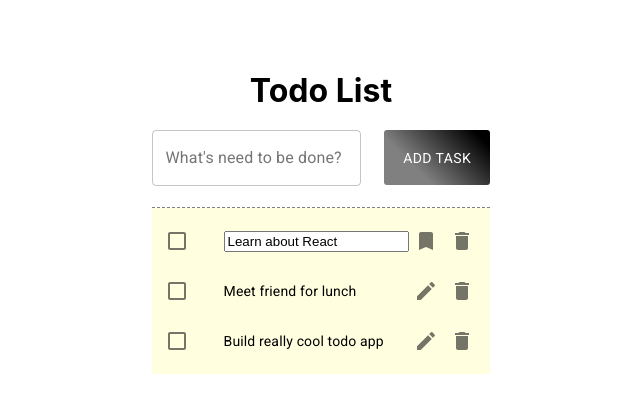
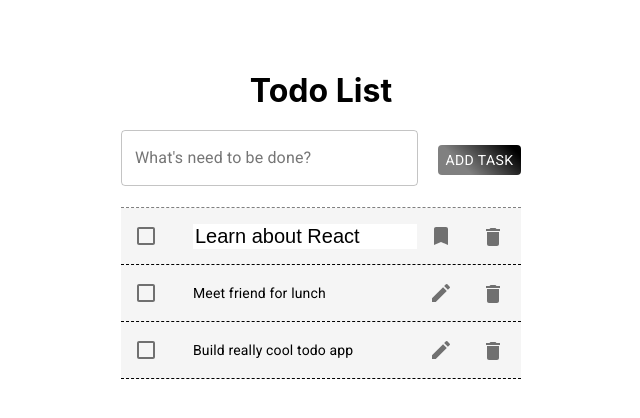
Before and after one commit to quanmeo1406/react-todo-app, a React (Create React App) app: page / in a window 1280 px wide. Both pictures are taken after a click on the button 745 px from the left and 241 px from the top of the page. Shown: the top 418 px of the page, without its empty margins (319-959 px from the left). Built offline with nearby package versions, Linux system fonts and the light colour scheme.

Commit message:
material ui styling done

```diff
--- a/src/App.css
+++ b/src/App.css
@@ -1,26 +1,6 @@
 ul {
   list-style: none;
   width: 400px;
-}
-
-li {
-  background: lightyellow;
-  padding: 10px;
-  border: 1px solid black;
-  text-align: left;
-  display: flex;
-  justify-content: space-between;
-}
-
-li button {
-  background-color: transparent;
-  border: none;
-  align-self: flex-end;
-}
-
-li button:hover {
-  background-color: black;
-  color: white;
 }
 
 .wrapper {
@@ -43,16 +23,14 @@ h1 {
 .form__input {
   display: flex;
   width: 100%;
-  justify-content: space-between;
   border-bottom: 1px dashed gray;
   padding-bottom: 10px;
   height: 67px;
 }
 
-.form__btn-wrapper {
-  margin-left: 20px;
+.form__edit-input {
+  outline: none;
+  border: none;
+  font-size: 20px;
+  width: 90%;
 }
-
-.notes__btns {
-  width: 35%;
-}
--- a/src/components/form.jsx
+++ b/src/components/form.jsx
@@ -1,7 +1,14 @@
 import  React, { useState, useEffect, useRef } from 'react';
 import TodoCreator from "./formInput";
 import TodoList from "./list";
+import { createMuiTheme } from "@material-ui/core/styles";
 
+
+const theme = createMuiTheme({
+    palette: {
+        primary: { main: '#000000' },
+    },
+});
 
 const Form = () => {
 
@@ -24,16 +31,22 @@ const Form = () => {
         }
     ]);
     const inputRef = useRef();
-    const noteRef = useRef();
+    const noteRef = useRef({});
     const [ isInputEmpty, setInputEmpty ] = useState(false)
 
 
-    const handleSubmit = (e) => {
+    const handleSubmit = e => {
         e.preventDefault();
         addTodo(newTodo);
         clearInput();
         inputRef.current.focus();
-    }
+    };
+
+    const preventSubmit = e => {
+        if (e.key === 'Enter') {
+            e.preventDefault();
+        }
+    };
 
     const addTodo = text => {
         if ( text !== '') {
@@ -41,6 +54,7 @@ const Form = () => {
             setNewTodo('')
             setTodos(newTodos);
         } else {
+            console.log('text', text)
             setInputEmpty(true);
         }
     };
@@ -53,7 +67,7 @@ const Form = () => {
 
     const completeTodo = inx => {
         const newTodos = [...todos];
-        newTodos[inx].isCompleted = true;
+        newTodos[inx].isCompleted = !newTodos[inx].isCompleted;
         setTodos(newTodos);
     };
 
@@ -66,7 +80,7 @@ const Form = () => {
     const saveTodo = (inx) => {
         const newTodos = [...todos];
         newTodos[inx].isEditing = !newTodos[inx].isEditing;
-        newTodos[inx].text = noteRef.current.value;
+        newTodos[inx].text = noteRef.current[inx].value;
         setTodos(newTodos);
     }
 
@@ -80,27 +94,31 @@ const Form = () => {
     }
 
     useEffect(() => {
-        console.log('use effect')
+
     }, [todos])
 
     return (
-        <form onSubmit={handleSubmit}>
+        <form onSubmit={handleSubmit} className="form">
 
                 <TodoCreator
+                    theme={theme}
                     todo={newTodo}
                     setTodo={setTodo}
                     clearInput={clearInput}
                     inputRef={inputRef}
                     isInputEmpty={isInputEmpty}
+                    preventSubmit={preventSubmit}
                 />
 
                 <TodoList
+                    theme={theme}
                     todos={todos}
                     completeTodo={completeTodo}
                     editTodo={editTodo}
                     deleteTodo={removeTodo}
                     saveTodo={saveTodo}
                     noteRef={noteRef}
+                    preventSubmit={preventSubmit}
                 />
             </form>
     )
--- a/src/components/formInput.jsx
+++ b/src/components/formInput.jsx
@@ -1,6 +1,6 @@
 import  React from 'react';
 import Button from "@material-ui/core/Button";
-import { makeStyles, createMuiTheme, ThemeProvider } from '@material-ui/core/styles';
+import { makeStyles, ThemeProvider } from '@material-ui/core/styles';
 import TextField from "@material-ui/core/TextField";
 import FormHelperText from '@material-ui/core/FormHelperText';
 import FormControl from '@material-ui/core/FormControl';
@@ -9,28 +9,19 @@ const useStyles = makeStyles({
     root: {
         background: 'linear-gradient(45deg, gray 30%, black 90%)',
         border: 0,
-        borderRadius: 3,
         color: 'white',
-        height: 55,
-        padding: '0 30px',
-        whiteSpace: 'nowrap'
-    },
-    mainInput: {
-        width: '90%'
+        height: 30,
+        padding: '0 10px',
+        whiteSpace: 'nowrap',
+        margin: '15px 0 0 20px',
     },
     label: {
-        width: '100%'
-    }
-});
-
-const theme = createMuiTheme({
-    palette: {
-        primary: { main: '#000000' }
+        width: '80%'
     }
 });
 
 
-const TodoCreator = ({ todo, setTodo, clearInput, inputRef, isInputEmpty }) => {
+const TodoCreator = ({ theme, todo, setTodo, clearInput, inputRef, isInputEmpty, preventSubmit }) => {
     const classes = useStyles();
 
     return (
@@ -45,8 +36,8 @@ const TodoCreator = ({ todo, setTodo, clearInput, inputRef, isInputEmpty }) => {
                         onChange={(e) => setTodo(e.target.value)}
                         onFocus={clearInput}
                         ref={inputRef}
-                        className={classes.mainInput}
                         aria-describedby="component-error-text"
+                        onKeyPress={preventSubmit}
                     />
 
                     { !isInputEmpty ?
@@ -57,8 +48,15 @@ const TodoCreator = ({ todo, setTodo, clearInput, inputRef, isInputEmpty }) => {
                         </>
                     }
                 </FormControl>
+                <Button
+                    type="submit"
+                    alt="add-note"
+                    className={classes.root}
+                    onKeyPress={preventSubmit}
+                >
+                    Add task
+                </Button>
             </ThemeProvider>
-            <Button type="submit" alt="add-note" className={classes.root}>Add task</Button>
         </div>
     )
 
--- a/src/components/list.jsx
+++ b/src/components/list.jsx
@@ -1,5 +1,5 @@
 import React from 'react';
-import { makeStyles } from '@material-ui/core/styles';
+import { makeStyles, ThemeProvider } from '@material-ui/core/styles';
 import List from '@material-ui/core/List';
 import ListItem from '@material-ui/core/ListItem';
 import ListItemIcon from '@material-ui/core/ListItemIcon';
@@ -14,15 +14,21 @@ import BookmarkIcon from '@material-ui/icons/Bookmark';
 const useStyles = makeStyles(() => ({
     root: {
         width: '100%',
-        backgroundColor: 'lightyellow'
+        backgroundColor: '#f5f5f5',
+        padding: 0
     },
+    li: {
+        borderBottom: '1px dashed black'
+    }
 }));
 
-const TodoList = ({ todos, completeTodo, editTodo, deleteTodo, saveTodo, noteRef }) => {
+const TodoList = ({ theme, todos, completeTodo, editTodo, deleteTodo, saveTodo, noteRef, preventSubmit }) => {
     const classes = useStyles();
     const [checked, setChecked] = React.useState([0]);
+    let UniqKey = 123;
 
-    const handleToggle = (value) => () => {
+
+    const handleToggle = (value, inx) => () => {
         const currentIndex = checked.indexOf(value);
         const newChecked = [...checked];
 
@@ -33,18 +39,24 @@ const TodoList = ({ todos, completeTodo, editTodo, deleteTodo, saveTodo, noteRef
         }
 
         setChecked(newChecked);
+        completeTodo(inx);
     };
 
+
     return (
+        <ThemeProvider theme={theme}>
             <List className={classes.root}>
             {todos.map((todo, inx) => {
                 const labelId = `list-todo-${todo}`;
 
                 return (
-                    <ListItem key={todo} role={undefined} dense button>
-                        {
-                            (!todo.isEditing) ?
-                                <>
+                    <ListItem
+                        key={`todo-${UniqKey++}`}
+                        role={undefined}
+                        dense
+                        button
+                        className={classes.li}
+                    >
                         <ListItemIcon>
                             <Checkbox
                                 color="primary"
@@ -53,49 +65,53 @@ const TodoList = ({ todos, completeTodo, editTodo, deleteTodo, saveTodo, noteRef
                                 tabIndex={-1}
                                 disableRipple
                                 inputProps={{ 'aria-labelledby': labelId }}
-                                            onClick={handleToggle(todo)}
+                                onClick={handleToggle(todo, inx)}
+                                onKeyPress={preventSubmit}
                             />
                         </ListItemIcon>
-                                    <ListItemText id={labelId} primary={`${todo.text}`} />
-                                    <ListItemSecondaryAction>
-                                        <IconButton edge="end" aria-label="edit">
-                                            <EditIcon onClick={() => editTodo(inx)}/>
+                        {
+                            (!todo.isEditing) ?
+                                <>
+                                    <ListItemText
+                                        id={labelId}
+                                        primary={`${todo.text}`}
+                                        style={{textDecoration: todo.isCompleted ? "line-through" : ""}}
+                                    />
+                                    <ListItemIcon>
+                                        <IconButton
+                                            edge="end"
+                                            aria-label="edit"
+                                            onClick={() => editTodo(inx)}
+                                        >
+                                            <EditIcon/>
                                         </IconButton>
-                                        <IconButton edge="end" aria-label="delete">
-                                            <DeleteIcon onClick={() => deleteTodo(inx)}/>
-                                        </IconButton>
-                                    </ListItemSecondaryAction>
+                                    </ListItemIcon>
                                 </>
                                 :
                                 <>
+                                    <input
+                                        className="form__edit-input"
+                                        defaultValue={todo.text}
+                                        ref={(element) => noteRef.current[inx] = element}
+                                        onKeyPress={preventSubmit}
+                                    />
                                     <ListItemIcon>
-                                        <Checkbox
-                                            color="primary"
-                                            edge="start"
-                                            checked={checked.indexOf(todo) !== -1}
-                                            tabIndex={-1}
-                                            disableRipple
-                                            inputProps={{ 'aria-labelledby': labelId }}
-                                        />
+                                        <IconButton onClick={() => saveTodo(inx)} edge="end" aria-label="delete">
+                                            <BookmarkIcon />
+                                        </IconButton>
                                     </ListItemIcon>
-                                    <input
-                                        defaultValue={todo.text}
-                                        ref={noteRef}
-                                    />
+                                </>
+                        }
                         <ListItemSecondaryAction>
-                                        <IconButton edge="end" aria-label="delete">
-                                            <BookmarkIcon onClick={() => saveTodo(inx)}/>
-                                        </IconButton>
-                                        <IconButton edge="end" aria-label="delete">
-                                            <DeleteIcon onClick={() => deleteTodo(inx)}/>
+                            <IconButton onClick={() => deleteTodo(inx)} edge="end" aria-label="delete">
+                                <DeleteIcon />
                             </IconButton>
                         </ListItemSecondaryAction>
-                                </>
-                        }
                     </ListItem>
                 );
             })}
         </List>
+        </ThemeProvider>
     );
 }
 
```
Also changed, not shown: 1 other file (tests, documents, lock files or other folders). Lines whose indentation alone changed are shown as unchanged.
